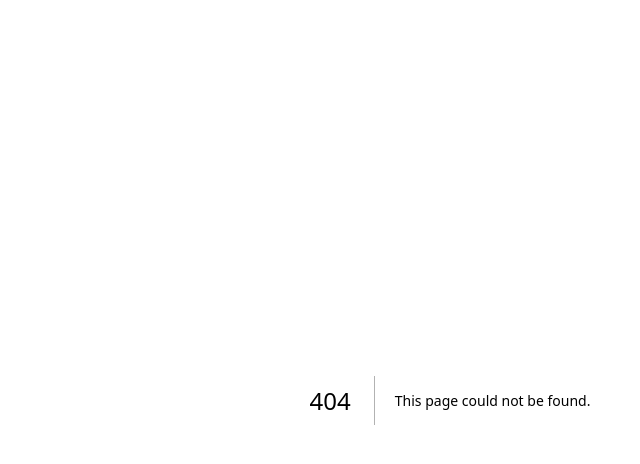
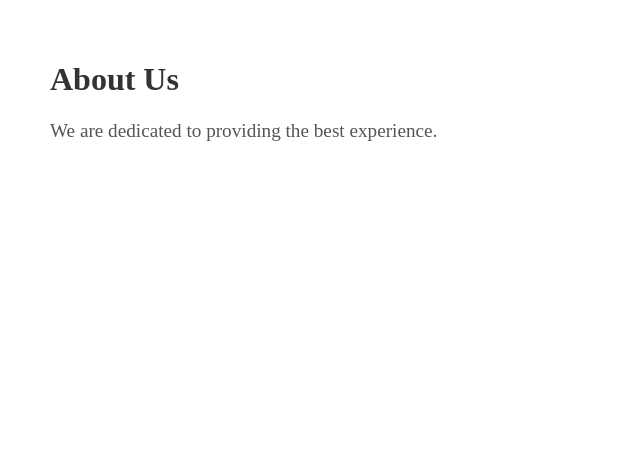
Before and after one commit to elganador7/test-hero-frontend-react, a Next.js app: page /about/About in a window 1280 px wide. Before the commit this address had no page. Shown: the top 464 px of the page, without its empty margins (190-830 px from the left). Built offline with nearby package versions, Linux system fonts and the light colour scheme.

Commit message:
Add Footer component to main application layout for about page addition

```diff
--- /dev/null
+++ b/src/pages/about/About.scss
@@ -0,0 +1,17 @@
+.about-page {
+    padding: 2rem;
+    max-width: 800px;
+    margin: auto;
+
+    h1 {
+      font-size: 2rem;
+      font-weight: bold;
+      color: #333;
+    }
+
+    p {
+    font-size: 1.2rem;
+    color: #555;
+    margin-top: 1rem;
+  }
+}
--- /dev/null
+++ b/src/pages/about/About.tsx
@@ -0,0 +1,13 @@
+import React from "react";
+import "./About.scss"; // Import the SCSS file
+
+const About: React.FC = () => {
+  return (
+    <div className="about-page">
+      <h1>About Us</h1>
+      <p>We are dedicated to providing the best experience.</p>
+    </div>
+  );
+};
+
+export default About;
--- a/src/router/Router.tsx
+++ b/src/router/Router.tsx
@@ -10,6 +10,9 @@ import AuthOutlet from "@auth-kit/react-router/AuthOutlet";
 import { Box } from "@mui/material";
 import { Drawer } from "../components/drawer/Drawer";
 import { useState } from "react";
+//import About from "../pages/about/About";
+import Footer from "../components/footer/Footer";
+
 const Router: React.FC = () => {
   const [isDrawerOpen, setIsDrawerOpen] = useState(false);
 
@@ -35,6 +38,7 @@ const Router: React.FC = () => {
           </Route>
         </Routes>
       </Box>
+      <Footer />
       <Drawer isDrawerOpen={isDrawerOpen} setIsDrawerOpen={setIsDrawerOpen} />
     </BrowserRouter>
   );
```
Also changed, not shown: src/components/footer/Footer.scss (added, +57 -0 lines), src/components/footer/Footer.tsx (added, +18 -0 lines).
